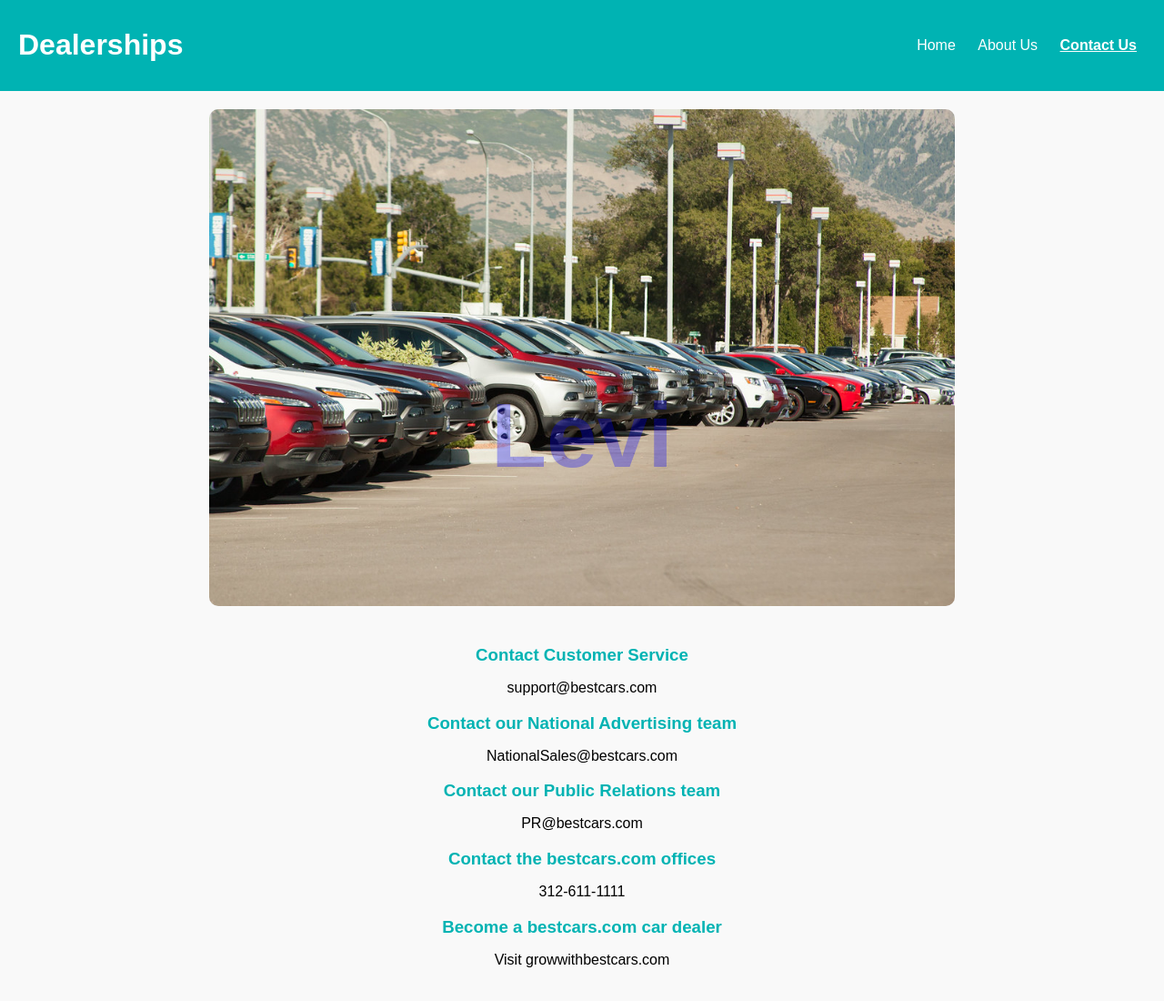
After one commit to levi-creator/xrwvm-fullstack_developer_capstone, a Django app: template djangoapp/templates/Contact.html in a window 1280 px wide. The commit adds this page. Shown: the whole page at 91% size. Run offline with Django 3.2, Linux system fonts and the light colour scheme; the template is opened without the code that fills it, so the values that code supplies are empty.

Commit message:
Moved Contact.html to correct templates folder and updated styling

```diff
--- /dev/null
+++ b/djangoapp/templates/Contact.html
@@ -0,0 +1,43 @@
+{% load static %}
+<!DOCTYPE html>
+<html lang="en">
+<head>
+    <meta charset="UTF-8">
+    <title>Dealerships</title>
+    <link rel="stylesheet" href="{% static 'style.css' %}">
+</head>
+<body>
+    <header class="navbar">
+        <h1>Dealerships</h1>
+        <nav>
+            <a href="/">Home</a>
+            <a href="/about">About Us</a>
+            <a href="/contact" class="active">Contact Us</a>
+        </nav>
+    </header>
+
+    <section class="contact-section">
+        <div class="image-container">
+            <img src="{% static 'car_dealership.jpg' %}" alt="Dealership showroom">
+            <h2 class="overlay-text">Levi </h2>
+        </div>
+
+        <div class="contact-info">
+            <h3>Contact Customer Service</h3>
+            <p>support@bestcars.com</p>
+
+            <h3>Contact our National Advertising team</h3>
+            <p>NationalSales@bestcars.com</p>
+
+            <h3>Contact our Public Relations team</h3>
+            <p>PR@bestcars.com</p>
+
+            <h3>Contact the bestcars.com offices</h3>
+            <p>312‑611‑1111</p>
+
+            <h3>Become a bestcars.com car dealer</h3>
+            <p>Visit growwithbestcars.com</p>
+        </div>
+    </section>
+</body>
+</html>
--- a/djangoapp/views.py
+++ b/djangoapp/views.py
@@ -20,7 +20,7 @@ def about(request):
     return render(request, "djangoapp/About.html")
 
 def contact(request):
-    return render(request, "djangoapp/Contact.html")
+    return render(request, "Contact.html")
 
 def index(request):
     return render(request, "djangoapp/index.html")
--- a/djangoproj/urls.py
+++ b/djangoproj/urls.py
@@ -3,8 +3,12 @@ from django.urls import path, include
 from django.conf import settings
 from django.conf.urls.static import static
 from django.contrib.auth import views as auth_views
+from django.views.generic import TemplateView
+
 
 urlpatterns = [
+    path('contact/', TemplateView.as_view(template_name="djangoapp/Contact.html")),
+
     # Django admin
     path('admin/', admin.site.urls),
 
--- a/frontend/static/style.css
+++ b/frontend/static/style.css
@@ -1,126 +1,177 @@
-img{
-  width: 60%;
-  align-self: center;
+/* ==========================
+   GLOBAL STYLES
+========================== */
+body {
+    font-family: Arial, sans-serif;
+    margin: 0;
+    background-color: #f9f9f9;
 }
 
-.card{
-  border: rgb(103, 102, 105) 3px solid;
+/* ==========================
+   NAVIGATION BAR
+========================== */
+.navbar {
+    background-color: #00b3b3;
+    color: white;
+    padding: 10px 20px;
+    display: flex;
+    align-items: center;
+    justify-content: space-between;
+}
+
+.navbar nav a {
+    color: white;
+    text-decoration: none;
+    margin: 0 10px;
+}
+
+.navbar nav a.active {
+    font-weight: bold;
+    text-decoration: underline;
+}
+
+/* ==========================
+   CONTACT PAGE LAYOUT
+========================== */
+.contact-section {
     display: flex;
     flex-direction: column;
-  margin-left:5%;
-  margin-right:5%;
-  margin-top: 1%;
-  margin-bottom: 1%;
+    align-items: center;
+    padding: 20px;
 }
 
-.row{
-  display: flex;
-  flex: 1;
-  flex-direction: row;
-  margin: auto;
-  margin-top: 1%;
-  justify-content: center;
-  padding:20px;
+.image-container {
+    position: relative;
+    text-align: center;
 }
 
-.container{
+.image-container img {
+    width: 80%;
+    border-radius: 10px;
+}
+
+.overlay-text {
+    position: absolute;
+    top: 50%;
+    left: 50%;
+    transform: translate(-50%, -50%);
+    font-size: 100px;
+    color: rgba(0, 0, 255, 0.3);
+    font-weight: bold;
+}
+
+.contact-info {
+    margin-top: 20px;
+    text-align: center;
+}
+
+.contact-info h3 {
+    color: #00b3b3;
+    margin-bottom: 5px;
+}
+
+/* ==========================
+   CARD & CONTAINER ELEMENTS
+========================== */
+.card {
+    border: 3px solid rgb(103, 102, 105);
+    display: flex;
+    flex-direction: column;
+    margin: 1% 5%;
+}
+
+.row {
+    display: flex;
+    flex-direction: row;
+    justify-content: center;
+    padding: 20px;
+    margin-top: 1%;
+}
+
+.container {
     justify-content: center;
 }
-.details{
+
+/* ==========================
+   TEXT & DETAILS
+========================== */
+.details {
     font-size: 20px;
     color: rgb(97, 64, 128);
-  padding:20px;
+    padding: 20px;
 }
 
-.title{
+.title {
     font-size: 20px;
     background-color: rgb(97, 64, 128);
     color: white;
     text-align: center;
-  margin:20px;
-  padding:5px;
+    margin: 20px;
+    padding: 5px;
 }
 
-.homepage_links{
-  color:  rgb(97, 64, 128);
+/* ==========================
+   LINKS & ICONS
+========================== */
+.homepage_links {
+    color: rgb(97, 64, 128);
     padding: 25%;
     font-size: larger;
 }
 
-.loginlink{
-  display: flex;
-  flex-direction: row;
-  justify-content: flex-end;
+.img_icon {
+    align-self: center;
+    width: 40px;
+    background-color: #0C9;
+    color: #FFF;
+    border-radius: 50px;
+    text-align: center;
+    box-shadow: 2px 2px 3px #999;
 }
 
-.banner{
-  display: flex;
-  flex-direction: column;
-  align-items: center;
-  justify-content: center;
-  flex:1
-}
-
+/* ==========================
+   FORM & LOGIN PANELS
+========================== */
 .form_panel {
-  padding:2%;
+    padding: 2%;
     display: flex;
     flex-direction: column;
     border-radius: 50px;
-  text-align:center;
+    text-align: center;
     box-shadow: 2px 2px 2px 3px #999;
     margin: auto;
     min-width: 350px;
     width: 80%;
-  margin-top:3%;
+    margin-top: 3%;
     background-color: black;
-}
-
-.navitems{
-  display: flex;
-  flex-direction: row;
-  padding: 20px;
-  flex: 1;
-  justify-content: flex-start;
-  justify-self: center;
-}
-
-.nav_item{
-  margin-left:15px;
-  font-size: 20px;
-  color: black;
-  align-self: center;
-}
-
-.username{
-  font: 30px sans-serif;
-  color:black;
-  justify-content: 'flex-end';
-  align-self:flex-end;
-  vertical-align: middle;
 }
 
 .input_panel {
     display: flex;
     flex-direction: row;
     padding: 20px;
-  flex: 1;
-  justify-content:flex-end;
+    justify-content: flex-end;
     align-items: flex-end;
+}
+
+.loginlink {
+    display: flex;
+    flex-direction: row;
+    justify-content: flex-end;
+}
+
+/* ==========================
+   HEADERS & TEXT ELEMENTS
+========================== */
+.small_header {
+    font: 30px sans-serif;
+    color: black;
+    margin: 0.5cm;
+}
+
+.username {
+    font: 30px sans-serif;
+    color: black;
+    align-self: flex-end;
     vertical-align: middle;
 }
-
-.small_header{
-  font: 30px sans-serif;
-  color:black;
-  margin: .5cm;
-}
-
-.img_icon {
-  align-self: center;
-    width:40px;
-    background-color:#0C9;
-    color:#FFF;
-    border-radius:50px;
-    text-align:center;
-    box-shadow: 2px 2px 3px #999;
-}
```
Lines whose indentation alone changed are shown as unchanged.
